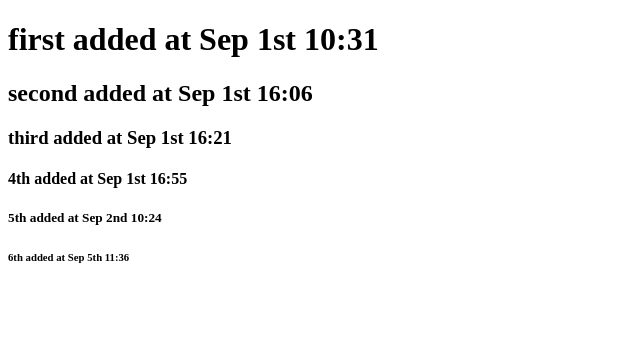
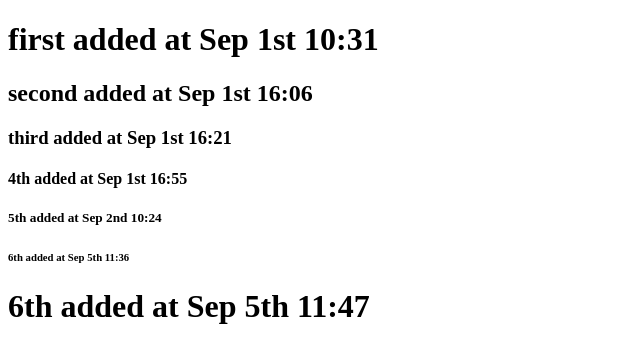
Before and after one commit to fatsnail/testPM2, a plain HTML site: page index.html in a window 1280 px wide. Shown: the whole page, without its empty margins (0-640 px from the left). Drawn offline with Linux system fonts and the light colour scheme.

Commit message:
7th added

```diff
--- a/index.html
+++ b/index.html
@@ -15,5 +15,6 @@
     <h4>4th added at Sep 1st 16:55</h4>
     <h5>5th added at Sep 2nd 10:24</h5>
     <h6>6th added at Sep 5th 11:36</h6>
+    <h1>6th added at Sep 5th 11:47</h1>
 </body>
 </html>
```
